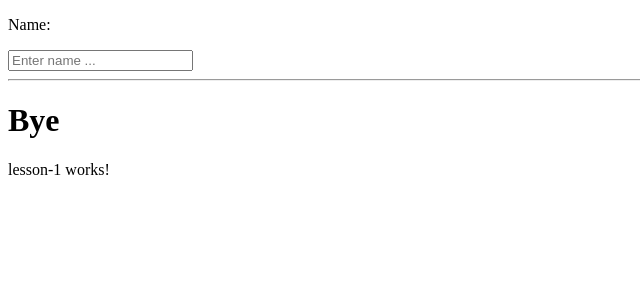
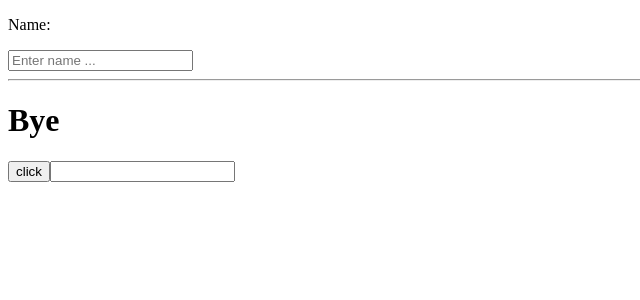
Before and after one commit to Ljojua15/MasteringAngular, an Angular app: page / in a window 1280 px wide. Shown: the top 300 px of the page, without its empty margins (0-640 px from the left). Built offline with nearby package versions, Linux system fonts and the light colour scheme.

Commit message:
second-part

```diff
--- a/src/app/app.component.html
+++ b/src/app/app.component.html
@@ -1,7 +1,2 @@
-<p>Name:</p>
-<input type="text" [(ngModel)]="name" placeholder="Enter name ...">
-<hr>
-<h1>Bye {{name}}</h1>
-
 
 <app-lesson-1/>
--- a/src/app/app.component.ts
+++ b/src/app/app.component.ts
@@ -11,6 +11,4 @@ import { Lesson1Component } from './lesson-1/lesson-1.component';
   templateUrl: './app.component.html',
   styleUrl: './app.component.scss',
 })
-export class AppComponent {
-  name: string = '';
-}
+export class AppComponent {}
--- a/src/app/lesson-1/lesson-1.component.html
+++ b/src/app/lesson-1/lesson-1.component.html
@@ -1 +1,8 @@
-<p>lesson-1 works!</p>
+<p>Name:</p>
+<input type="text" [(ngModel)]="name" placeholder="Enter name ...">
+<hr>
+<h1>Bye {{name}}</h1>
+
+<button (click)="display('sdd')">click</button>
+
+<input type="text" (keydown)="keyPress($event)">
--- a/src/app/lesson-1/lesson-1.component.ts
+++ b/src/app/lesson-1/lesson-1.component.ts
@@ -1,12 +1,24 @@
-import { Component } from '@angular/core';
+import { Component } from "@angular/core";
+import { CommonModule } from "@angular/common";
+import { FormsModule } from "@angular/forms";
 
 @Component({
-  selector: 'app-lesson-1',
+  selector: "app-lesson-1",
   standalone: true,
-  imports: [],
-  templateUrl: './lesson-1.component.html',
-  styleUrl: './lesson-1.component.scss'
+  imports: [FormsModule],
+  templateUrl: "./lesson-1.component.html",
+  styleUrl: "./lesson-1.component.scss",
 })
 export class Lesson1Component {
+  name: any = "";
 
+  display(msg: string) {
+    alert(msg);
+  }
+
+  keyPress(e: any) {
+    if (e.shiftKey && e.key === "Y") {
+      console.log(e.key, "sss");
+    }
+  }
 }
```
